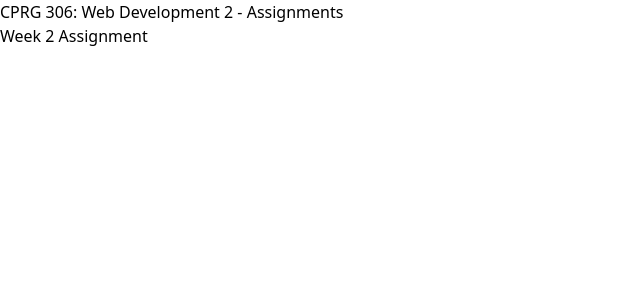
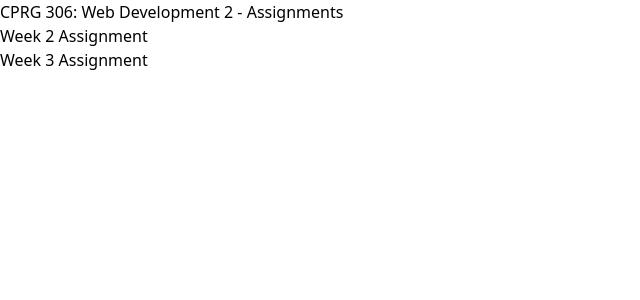
Before and after one commit to dc8156046/cprg306-assignments, a Next.js app: page / in a window 1280 px wide. Shown: the top 300 px of the page, without its empty margins (0-640 px from the left). Built offline with nearby package versions, Linux system fonts and the light colour scheme.

Commit message:
add a link to week 3
add a link to week 3

```diff
--- a/app/page.js
+++ b/app/page.js
@@ -3,7 +3,12 @@ export default function Page() {
   return (
     <main>
       <h1>CPRG 306: Web Development 2 - Assignments</h1>
-      <Link href="/week-2">Week 2 Assignment</Link>
+      <p>
+        <Link href="/week-2">Week 2 Assignment</Link>
+      </p>
+      <p>
+        <Link href="/week-3">Week 3 Assignment</Link>
+      </p>
     </main>
   );
 }
--- /dev/null
+++ b/app/week-3/item-list.js
@@ -0,0 +1 @@
+export default function ItemList() {}
--- /dev/null
+++ b/app/week-3/item.js
@@ -0,0 +1 @@
+export default function Item() {}
```
Also changed, not shown: app/week-3/page.js (added).
